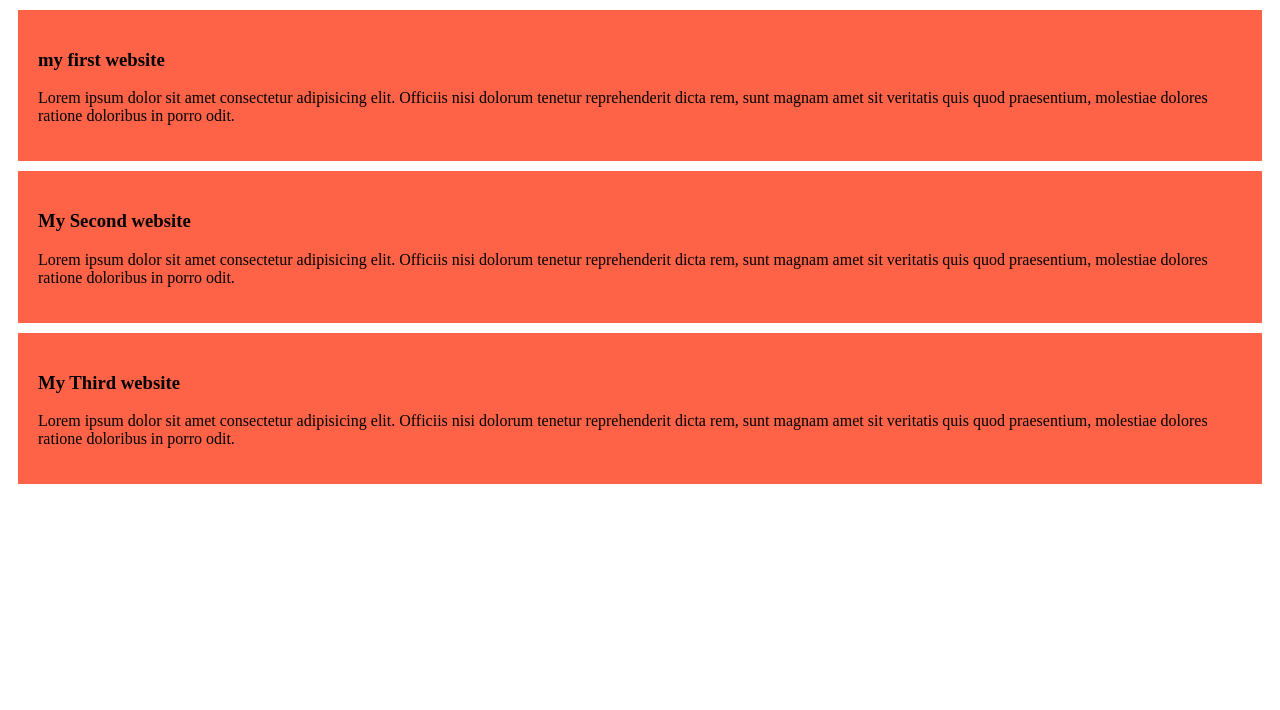
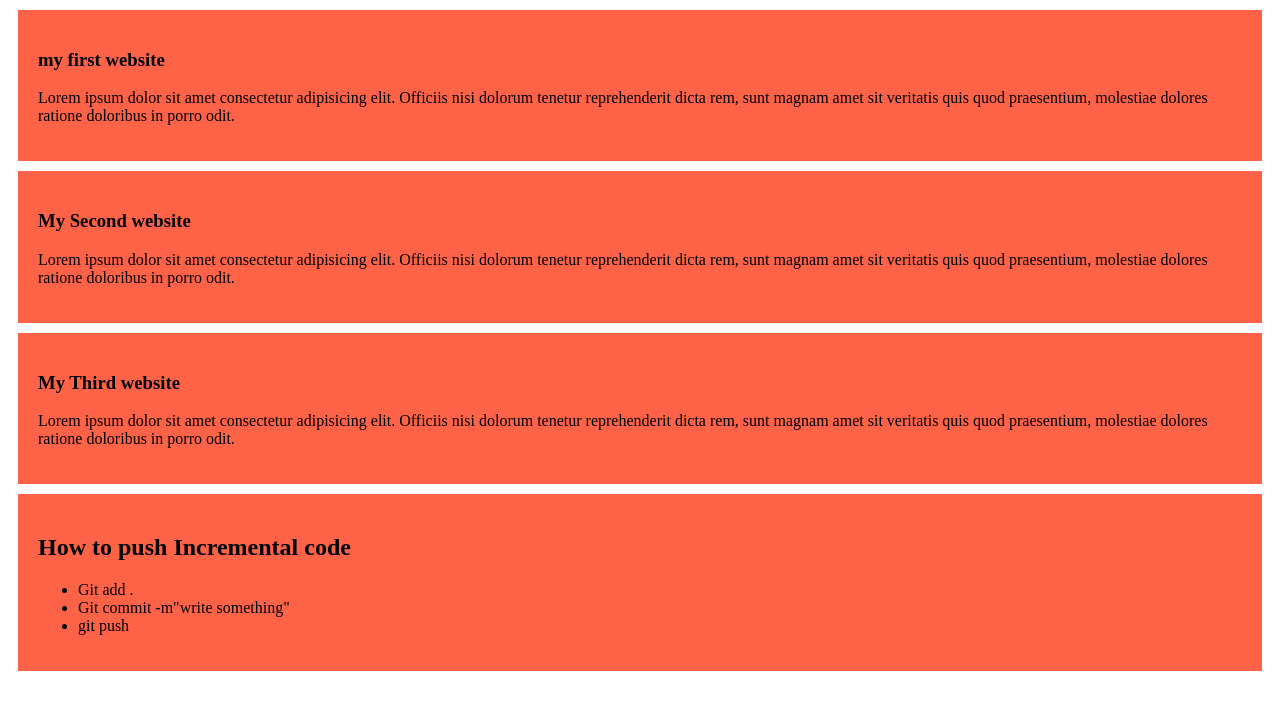
Before and after one commit to newaz2580/my-simple-website, a plain HTML site: page index.html in a window 1280 px wide. Drawn offline with Linux system fonts and the light colour scheme.

Commit message:
added list to push code

```diff
--- a/index.html
+++ b/index.html
@@ -21,3 +21,12 @@
     <h3>My Third website</h3>
     <p>Lorem ipsum dolor sit amet consectetur adipisicing elit. Officiis nisi dolorum tenetur reprehenderit dicta rem, sunt magnam amet sit veritatis quis quod praesentium, molestiae dolores ratione doloribus in porro odit.</p>
 </div>
+
+<div>
+    <h2>How to push Incremental code</h2>
+    <ul>
+        <li>Git add .</li>
+        <li>Git commit -m"write something"</li>
+        <li>git push</li>
+    </ul>
+</div>
```
